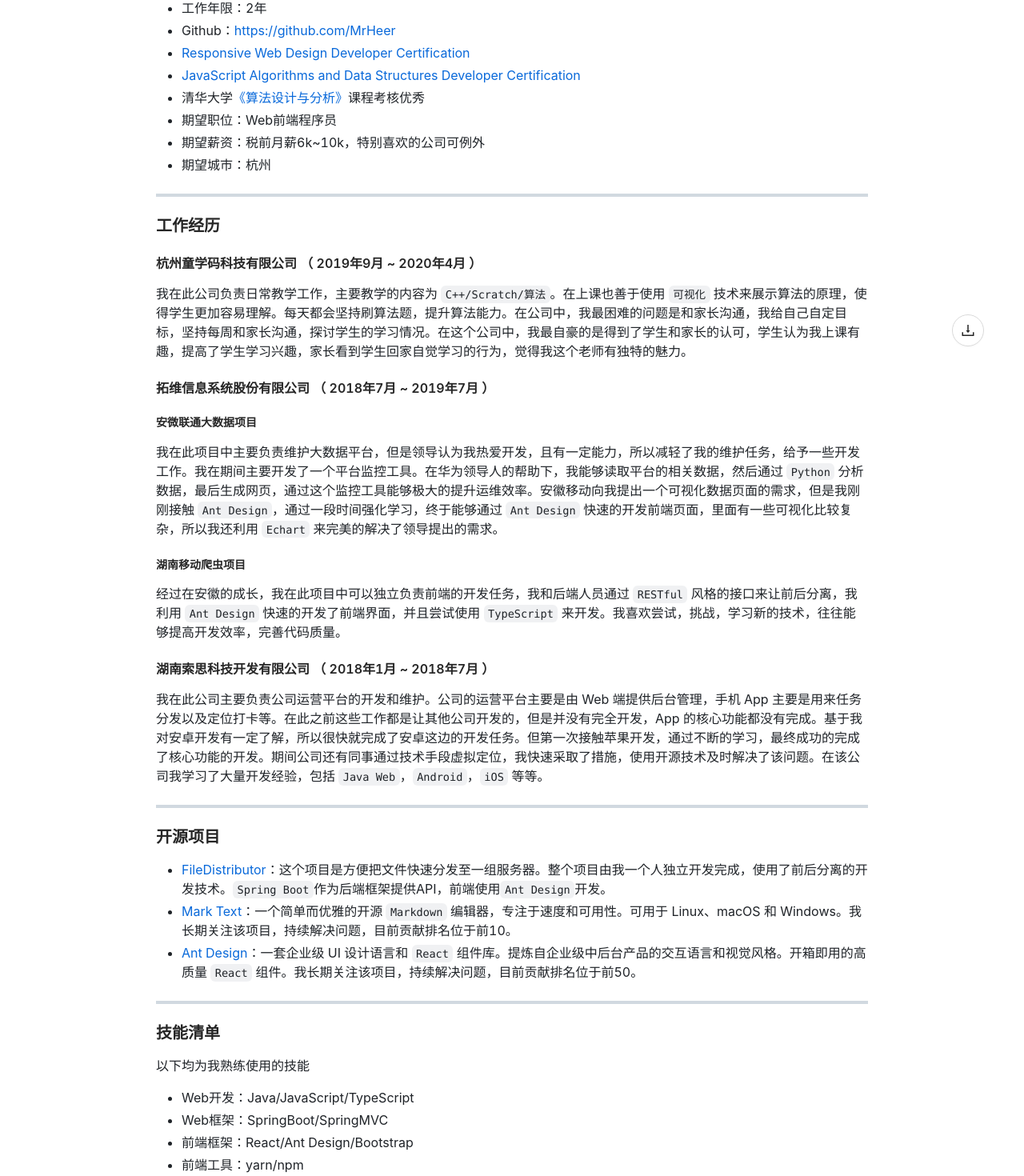
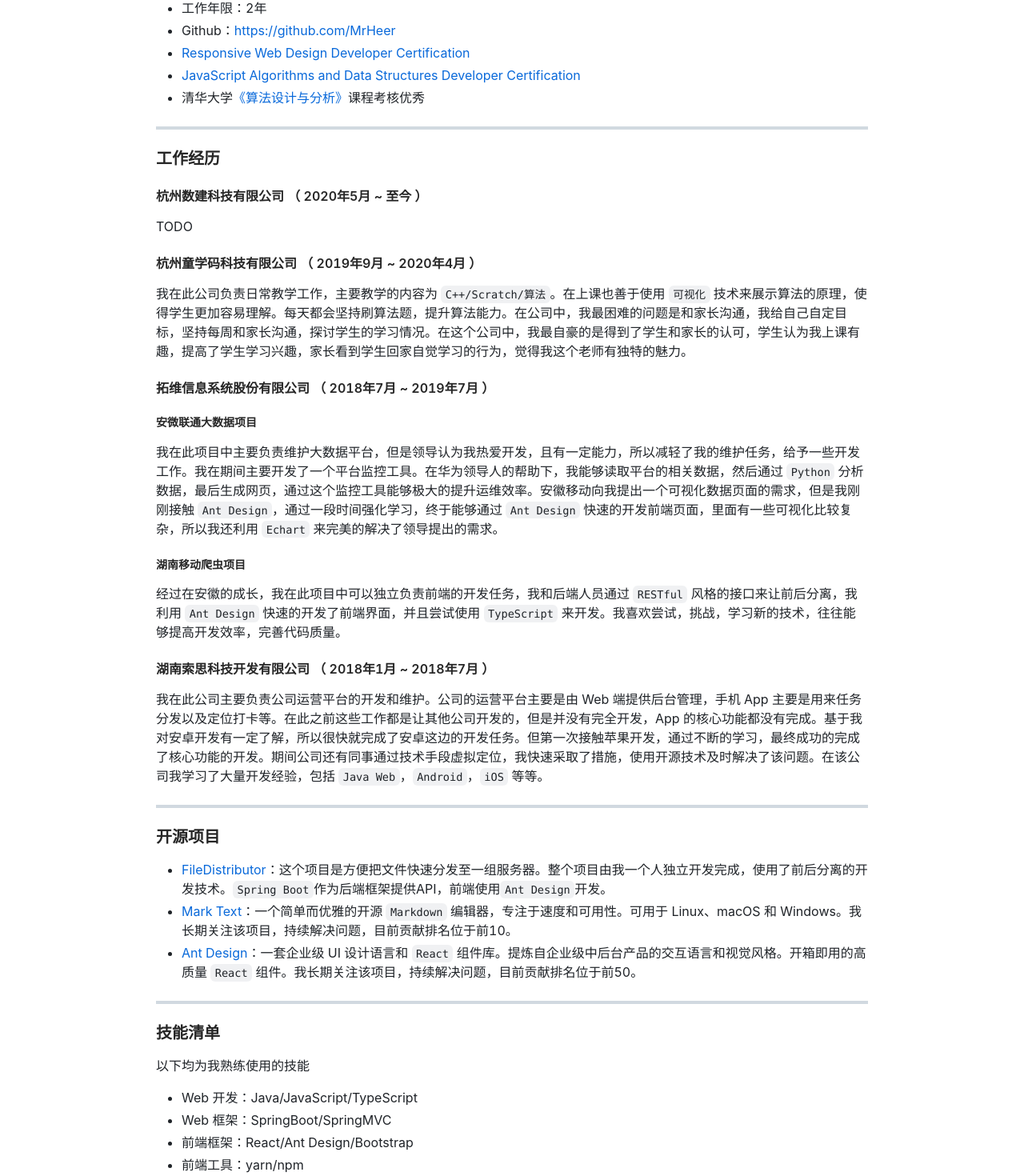
Before and after one commit to MrHeer/resume, a React (Create React App) app: page / in a window 1280 px wide. Shown: the part 317-1787 px from the top of the page at 80% size. Built offline with nearby package versions, Linux system fonts and the light colour scheme.

Commit message:
:memo: update resume.md

```diff
--- a/package.json
+++ b/package.json
@@ -43,6 +43,7 @@
     "prettier": "2.5.1",
     "pretty-quick": "^3.1.3",
     "react-scripts": "5.0.0",
+    "remark": "^14.0.2",
     "typescript": "^4.6.2"
   },
   "dependencies": {
--- a/public/resume.md
+++ b/public/resume.md
@@ -15,13 +15,14 @@
 - [Responsive Web Design Developer Certification](https://www.freecodecamp.org/certification/mrheer/responsive-web-design)
 - [JavaScript Algorithms and Data Structures Developer Certification](https://www.freecodecamp.org/certification/mrheer/javascript-algorithms-and-data-structures)
 - 清华大学[《算法设计与分析》](https://www.xuetangx.com/download_credential/pYMHZiT-EZF.pdf)课程考核优秀
-- 期望职位：Web前端程序员
-- 期望薪资：税前月薪6k~10k，特别喜欢的公司可例外
-- 期望城市：杭州
 
 ---
 
 ### 工作经历
+
+#### 杭州数建科技有限公司 （ 2020年5月 ~ 至今 ）
+
+TODO
 
 #### 杭州童学码科技有限公司 （ 2019年9月 ~ 2020年4月 ）
 
@@ -55,8 +56,8 @@
 
 以下均为我熟练使用的技能
 
-- Web开发：Java/JavaScript/TypeScript
-- Web框架：SpringBoot/SpringMVC
+- Web 开发：Java/JavaScript/TypeScript
+- Web 框架：SpringBoot/SpringMVC
 - 前端框架：React/Ant Design/Bootstrap
 - 前端工具：yarn/npm
 - 数据库相关：MySQL/Oracle/SQLite
--- a/src/App.tsx
+++ b/src/App.tsx
@@ -1,17 +1,17 @@
 import React from "react";
 import { Markdown } from "./components";
-import { Button } from "antd";
-import { DownloadOutlined } from "@ant-design/icons";
+// import { Button } from "antd";
+// import { DownloadOutlined } from "@ant-design/icons";
 
 import "./App.css";
 
 function App() {
   return (
     <div className="App">
-      <a className="download" href="/resume/resume.pdf" target="_blank">
+      <Markdown filePath="/resume/resume.md" />
+      {/* <a className="download" href="/resume/resume.pdf" target="_blank">
         <Button shape="circle" icon={<DownloadOutlined />} size="large" />
-      </a>
-      <Markdown filePath="/resume/resume.md" />
+      </a> */}
     </div>
   );
 }
```
Also changed, not shown: 1 other file (tests, documents, lock files or other folders).
